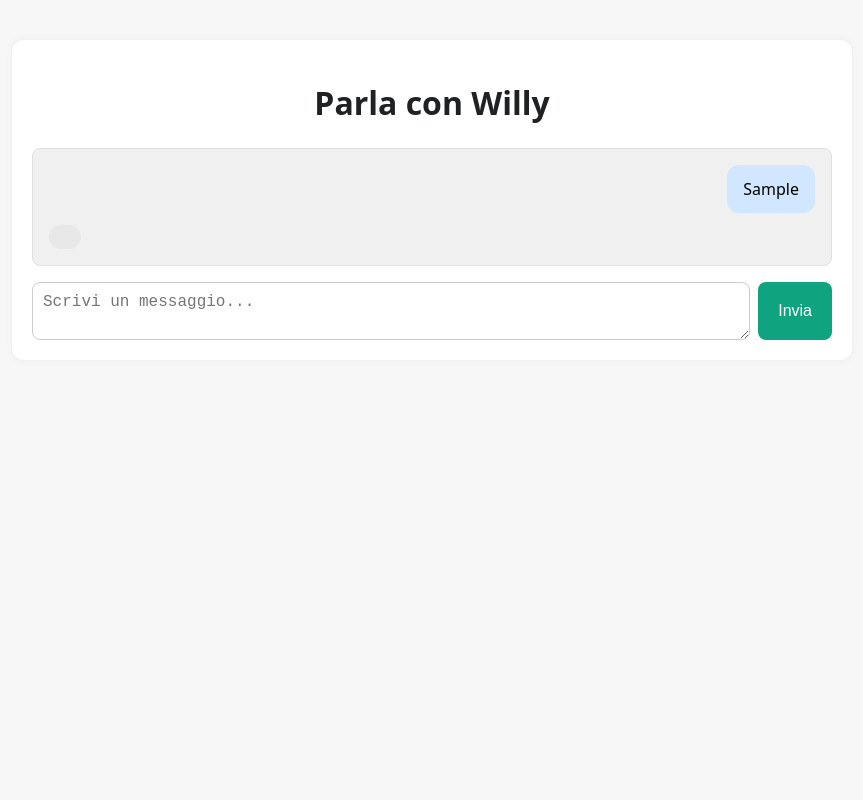
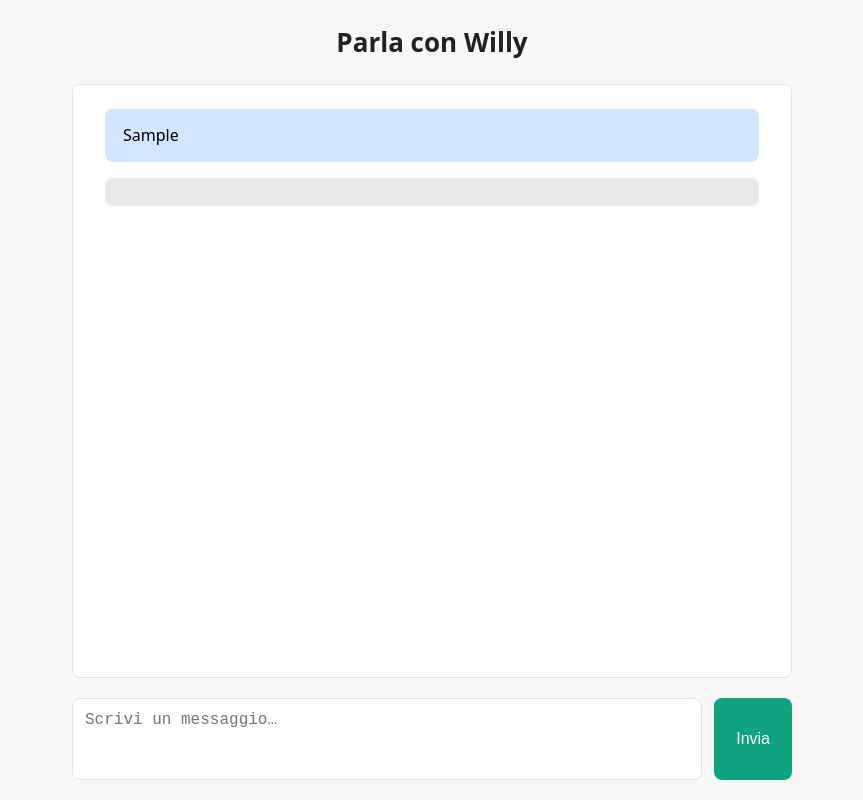
Before and after one commit to christophergrassini/willy-chat-20250622, a website: page public/index.html in a window 1280 px wide. Both pictures are taken after typing "Sample" into the empty fields and a click on the button "Invia". Shown: the whole page, without its empty margins (208-1071 px from the left). Drawn offline with Linux system fonts and the light colour scheme; no server answers.

Commit message:
Update index.html

```diff
--- a/public/index.html
+++ b/public/index.html
@@ -2,154 +2,114 @@
 <html lang="it">
 <head>
 <meta charset="utf-8">
-  <title>Chat con Willy</title>
+<title>Chatta con Fiorella</title>
 <style>
-    body {
-      font-family: system-ui, sans-serif;
-      background-color: #f7f7f8;
-      margin: 0;
-      padding: 0;
+/* ---------- layout generale ---------- */
+:root{
+  --bg:#f7f7f8;            /* sfondo globale */
+  --panel:#ffffff;         /* box centrale */
+  --border:#e3e3e7;
+  --user:#d2e4ff;          /* bolla utente */
+  --bot:#e9e9eb;           /* bolla bot   */
+  --green:#10a37f;
+  font-family: ui-sans-serif, system-ui, sans-serif;
 }
-
-    .container {
-      max-width: 800px;
-      margin: 40px auto;
-      padding: 20px;
-      background-color: #ffffff;
-      border-radius: 12px;
-      box-shadow: 0 0 10px rgba(0,0,0,0.05);
+html,body{height:100%;margin:0;background:var(--bg);}
+.container{
+  max-width:720px;margin:0 auto;height:100%;
+  display:flex;flex-direction:column;
 }
-
-    h1 {
-      text-align: center;
-      color: #202123;
-      margin-bottom: 24px;
+h1{margin:24px 0;text-align:center;font-size:26px;color:#202123}
+/* ---------- chat area ---------- */
+.chat-box{
+  flex:1;border:1px solid var(--border);border-radius:8px;
+  padding:24px 32px;background:var(--panel);
+  overflow-y:auto;scroll-behavior:smooth;
 }
-
-    .chat-box {
-      display: flex;
-      flex-direction: column;
-      gap: 12px;
-      border: 1px solid #e0e0e0;
-      border-radius: 8px;
-      padding: 16px;
-      max-height: 500px;
-      overflow-y: auto;
-      background-color: #f0f0f0;
+.chat-box::-webkit-scrollbar{width:8px}
+.chat-box::-webkit-scrollbar-thumb{background:#c8c8cb;border-radius:4px}
+/* ---------- messaggi ---------- */
+.message{max-width:100%;padding:14px 18px;border-radius:8px;line-height:1.55;white-space:pre-wrap}
+.message.user{background:var(--user);align-self:flex-end}
+.message.bot {background:var(--bot);align-self:flex-start}
+.message + .message{margin-top:16px}
+/* markdown base */
+.message h3{margin:6px 0;font-size:16px}
+.message ul{margin:6px 0 6px 18px;padding:0}
+.message li{margin:4px 0}
+/* ---------- form ---------- */
+form{display:flex;gap:12px;margin:20px 0}
+textarea{
+  flex:1;resize:none;padding:12px;border:1px solid var(--border);
+  border-radius:8px;font-size:16px;height:56px;background:#fff;
 }
-
-    .message {
-      padding: 12px 16px;
-      border-radius: 12px;
-      white-space: pre-wrap;
-      max-width: 75%;
-      line-height: 1.5;
+button{
+  background:var(--green);color:#fff;border:none;border-radius:8px;
+  padding:0 22px;font-size:16px;cursor:pointer
 }
-
-    .user {
-      background-color: #d1e7ff;
-      align-self: flex-end;
-      text-align: left;
-      color: #000;
-    }
-
-    .bot {
-      background-color: #e8e8e8;
-      align-self: flex-start;
-      text-align: left;
-      color: #202123;
-    }
-
-    form {
-      display: flex;
-      margin-top: 16px;
-      gap: 8px;
-    }
-
-    textarea {
-      flex: 1;
-      padding: 10px;
-      font-size: 16px;
-      border-radius: 8px;
-      border: 1px solid #ccc;
-      resize: vertical;
-    }
-
-    button {
-      padding: 10px 20px;
-      background-color: #10a37f;
-      border: none;
-      border-radius: 8px;
-      color: white;
-      font-size: 16px;
-      cursor: pointer;
-    }
-
-    button:hover {
-      background-color: #0e8a6b;
-    }
+button:hover{background:#0e8a6b}
 </style>
 </head>
 <body>
   <div class="container">
     <h1>Parla con Willy</h1>
+
     <div id="chat" class="chat-box"></div>
-    <form id="message-form">
-      <textarea id="input" rows="2" placeholder="Scrivi un messaggio..."></textarea>
+
+    <form id="message-form" autocomplete="off">
+      <textarea id="input" placeholder="Scrivi un messaggio…"></textarea>
       <button type="submit">Invia</button>
     </form>
   </div>
 
 <script>
-    const chat = document.getElementById("chat");
-    const input = document.getElementById("input");
-    const form = document.getElementById("message-form");
+const chat   = document.getElementById("chat");
+const input  = document.getElementById("input");
+const form   = document.getElementById("message-form");
 const thread = [];
 
-    function addMessage(role, text) {
+function add(role, html){
   const div = document.createElement("div");
-      div.className = `message ${role === "user" ? "user" : "bot"}`;
-      div.textContent = text;
+  div.className = `message ${role}`;
+  div.innerHTML  = html;
   chat.appendChild(div);
   chat.scrollTop = chat.scrollHeight;
   return div;
 }
+function mdEscape(str){
+  return str.replace(/&/g,"&amp;").replace(/</g,"&lt;")
+            .replace(/\*\*(.+?)\*\*/g,"<strong>$1</strong>")
+            .replace(/^\s*### (.+)$/gm,"<h3>$1</h3>")
+            .replace(/^\s*-\s(.+)$/gm,"<ul><li>$1</li></ul>");
+}
 
-    form.addEventListener("submit", async (e) => {
+form.addEventListener("submit", async e=>{
   e.preventDefault();
   const text = input.value.trim();
-      if (!text) return;
+  if(!text) return;
+  add("user",mdEscape(text));
+  thread.push({role:"user",content:text});
+  input.value="";
 
-      thread.push({ role: "user", content: text });
-      addMessage("user", text);
-      input.value = "";
+  const res    = await fetch("/api/chat",{method:"POST",headers:{ "Content-Type":"application/json"},body:JSON.stringify({thread})});
+  const reader = res.body.getReader();
+  const dec    = new TextDecoder();
+  let assistant="", botDiv=add("bot","");
 
-      const res = await fetch("/api/chat", {
-        method: "POST",
-        headers: { "Content-Type": "application/json" },
-        body: JSON.stringify({ thread })
-      });
-
-      const reader = res.body.getReader();
-      const decoder = new TextDecoder();
-      let assistant = "";
-      const botMsg = addMessage("bot", "");
-
-      while (true) {
-        const { done, value } = await reader.read();
-        if (done) break;
-
-        const chunk = decoder.decode(value);
-        assistant += chunk
-          .split('\n')
-          .filter(line => line.startsWith('data: '))
-          .map(line => JSON.parse(line.replace('data: ', '')).choices[0]?.delta?.content || '')
-          .join('');
-
-        botMsg.textContent = assistant;
+  while(true){
+    const {done,value}=await reader.read();
+    if(done) break;
+    assistant += dec.decode(value)
+      .split("\n")
+      .filter(l=>l.startsWith("data: "))
+      .map(l=>{
+        try{return JSON.parse(l.slice(6)).choices[0]?.delta?.content||""}
+        catch{return""}
+      })
+      .join("");
+    botDiv.innerHTML = mdEscape(assistant);
   }
-
-      thread.push({ role: "assistant", content: assistant });
+  thread.push({role:"assistant",content:assistant});
 });
 </script>
 </body>
```
Lines whose indentation alone changed are shown as unchanged.
